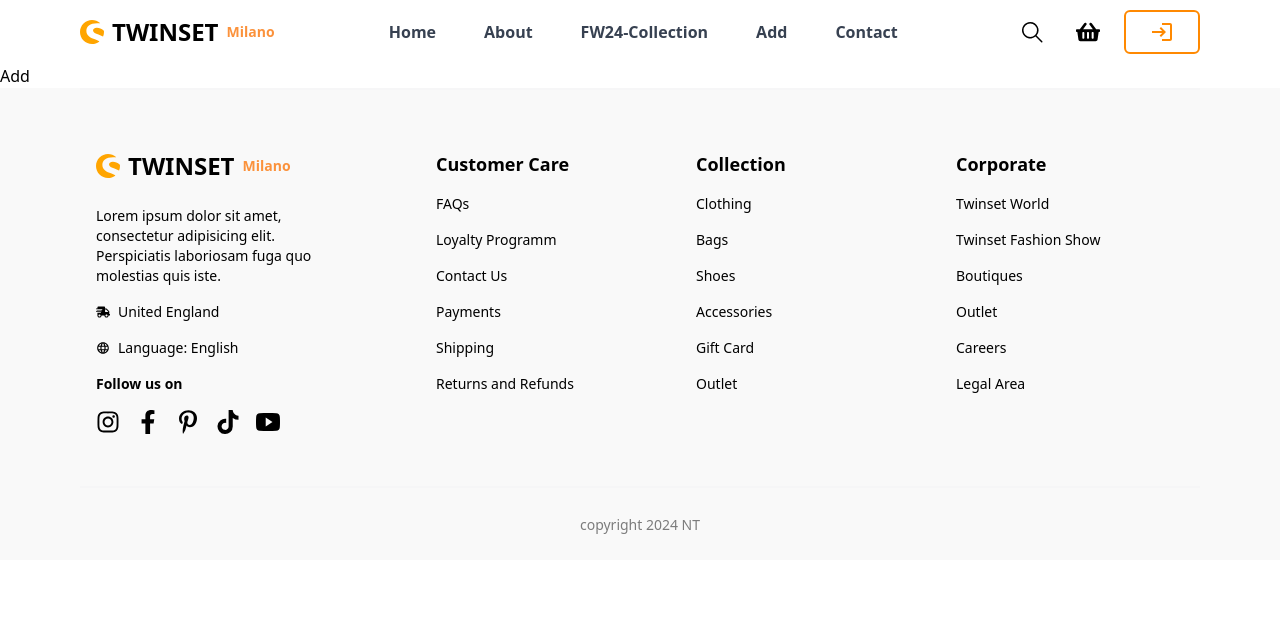
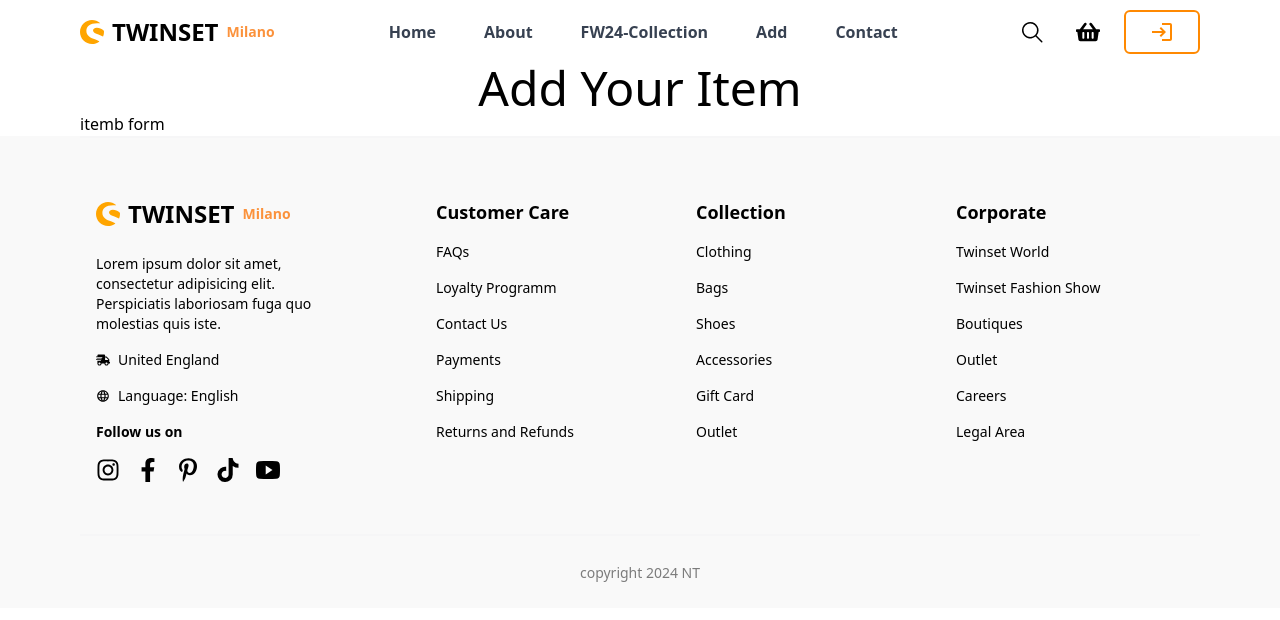
Before and after one commit to ch13Nataliia/fashion-shop, a React (Vite) app: page /add in a window 1280 px wide. Shown: the top 620 px of the page. Built offline with nearby package versions, Linux system fonts and the light colour scheme; a web font is replaced by a local one.

Commit message:
installerd yup react-hook-form

```diff
--- a/package.json
+++ b/package.json
@@ -10,14 +10,17 @@
     "preview": "vite preview"
   },
   "dependencies": {
+    "@hookform/resolvers": "^3.9.0",
     "@mui/base": "^5.0.0-beta.58",
     "framer-motion": "^11.9.0",
     "react": "^18.3.1",
     "react-dom": "^18.3.1",
+    "react-hook-form": "^7.53.0",
     "react-icons": "^5.3.0",
     "react-router-dom": "^6.26.2",
     "react-slick": "^0.30.2",
-    "slick-carousel": "^1.8.1"
+    "slick-carousel": "^1.8.1",
+    "yup": "^1.4.0"
   },
   "devDependencies": {
     "@eslint/js": "^9.9.0",
--- /dev/null
+++ b/src/components/forms/ItemForm.jsx
@@ -0,0 +1,19 @@
+import React, { useEffect } from 'react';
+import { useForm, Controller } from 'react-hook-form';
+import * as yup from 'yup';
+import { yupResolver } from '@hookform/resolvers/yup';
+
+const schema = yup.object({
+  title: yup.string().max(100).required(),
+  img: yup.string().url().required(),
+  bhp: yup.number().integer().positive().max(5000).required(),
+  info: yup.string().max(500).required(),
+  category: yup.string().max(200),
+  price: yup.number().required(),
+}).required();
+
+const ItemForm = () => {
+  return <div>itemb form</div>;
+};
+
+export default ItemForm;
--- a/src/pages/Add.jsx
+++ b/src/pages/Add.jsx
@@ -1,8 +1,14 @@
+import ItemForm from "../components/forms/ItemForm"
 
 const Add = () => {
   return (
     <div>
-      Add
+      <div className="container">
+        <h1 className="flex text-5xl justify-center items-center">Add Your Item</h1>
+        <div>
+          <ItemForm />
+        </div>
+      </div>
     </div>
   )
 }
```
Also changed, not shown: 1 other file (tests, documents, lock files or other folders).
